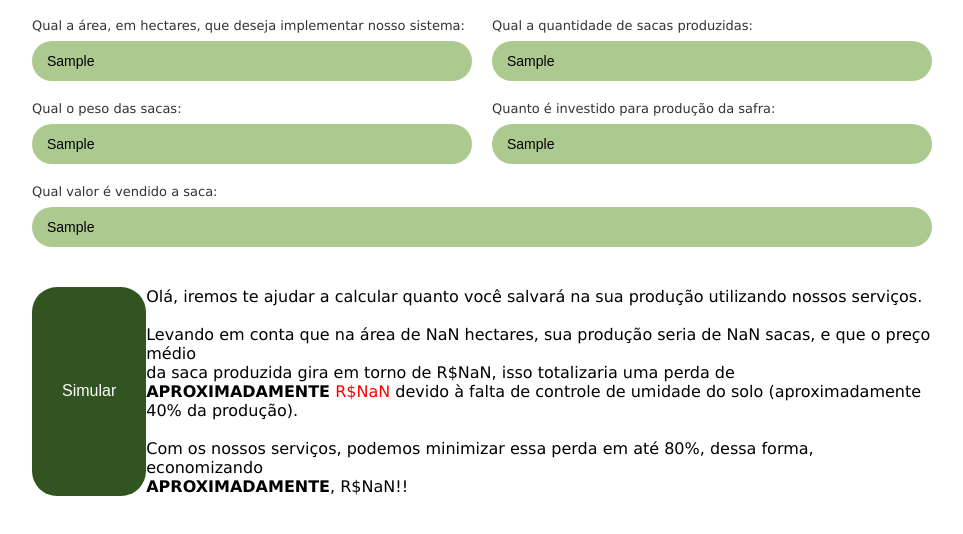
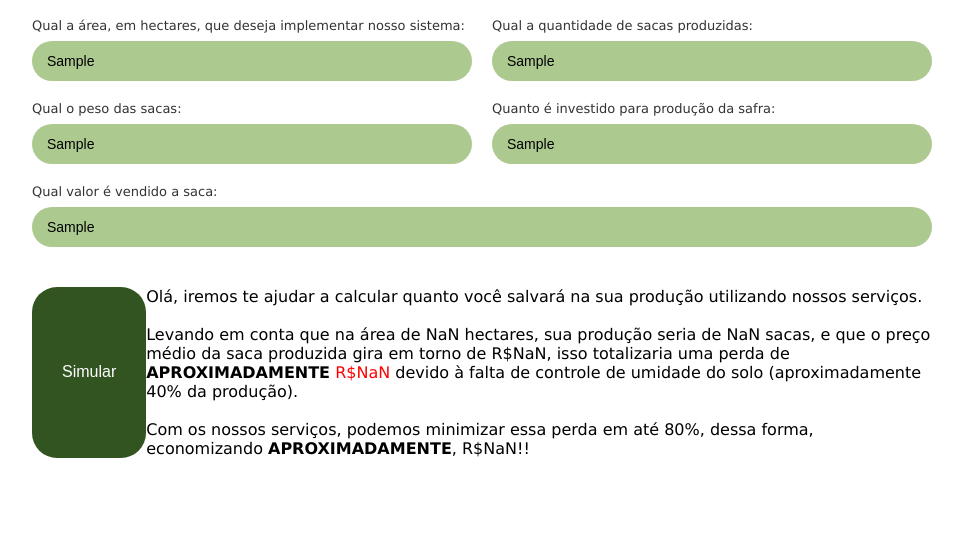
Before and after one commit to AgroSense-SPRINT-2/Entregaveis-Sprint, a plain HTML site: page Site Estatico - Algoritmos/Institucional/Simulador/simulador.html in a window 1280 px wide. Both pictures are taken after typing "Sample", "Sample", "Sample", "Sample", "Sample" into the empty fields and a click on the button "Simular". Shown: the part 270-804 px from the top of the page, without its empty margins (158-1121 px from the left). Drawn offline with Linux system fonts and the light colour scheme.

Commit message:
Atualizando Calculadora

```diff
--- a/Site Estatico - Algoritmos/Institucional/Simulador/simulador.css
+++ b/Site Estatico - Algoritmos/Institucional/Simulador/simulador.css
@@ -102,3 +102,9 @@ body {
     border-radius: 25px;
     font-size: 16px;
   }
+
+  .botao:hover {
+    background-color: #669c31;
+    color: white;
+    box-shadow: #315421;
+  }
--- a/Site Estatico - Algoritmos/Institucional/Simulador/simulador.html
+++ b/Site Estatico - Algoritmos/Institucional/Simulador/simulador.html
@@ -77,10 +77,8 @@
     var r_economia = r_perda * 0.8
 
     r_result.innerHTML = `Olá, iremos te ajudar a calcular quanto você salvará na sua produção utilizando nossos serviços. <br> <br>
-    Levando em conta que na área de ${r_area} hectares, sua produção seria de ${r_saca} sacas, e que o preço médio <br>
-    da saca produzida gira em torno de R$${r_valor}, isso totalizaria uma perda de <br>
+    Levando em conta que na área de ${r_area} hectares, sua produção seria de ${r_saca} sacas, e que o preço médio da saca produzida gira em torno de R$${r_valor}, isso totalizaria uma perda de <br>
     <b>APROXIMADAMENTE</b> <span style="color: red;">R$${r_perda}</span> devido à falta de controle de umidade do solo (aproximadamente 40% da produção). <br> <br>
-    Com os nossos serviços, podemos minimizar essa perda em até 80%, dessa forma, economizando <br>
-    <b>APROXIMADAMENTE</b>, <span class="verde">R$${r_economia}</span>!!`
+    Com os nossos serviços, podemos minimizar essa perda em até 80%, dessa forma, economizando <b>APROXIMADAMENTE</b>, <span class="verde">R$${r_economia}</span>!!`
   }
 </script>
```
